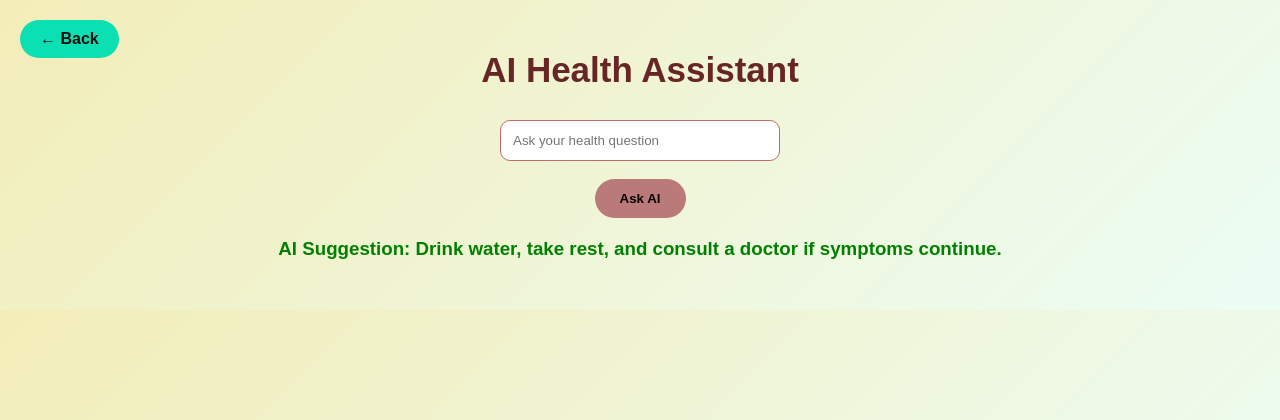
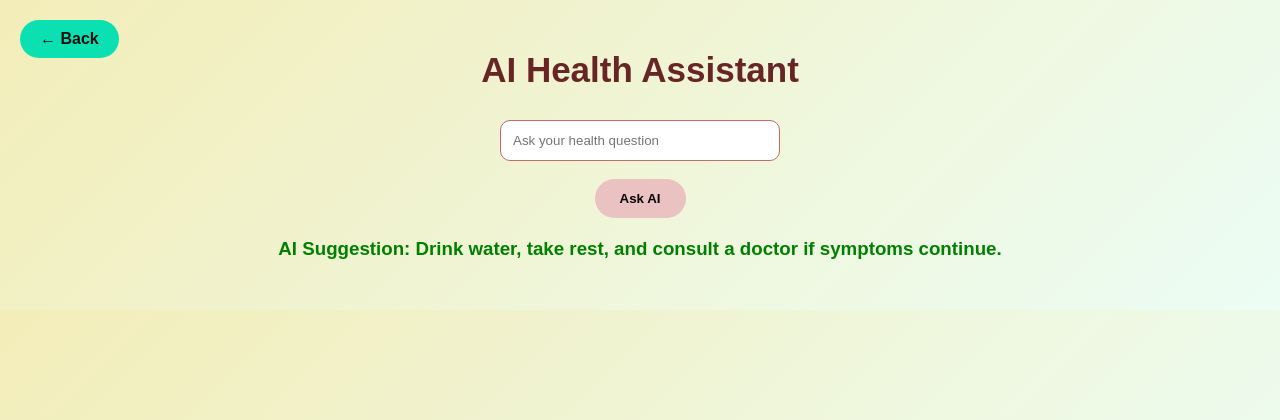
Before and after one commit to Tejaswini26308/MediCure-app, a Flask app: page /chatbot in a window 1280 px wide. Shown: the top 420 px of the page. Run offline with Flask 3, Linux system fonts and the light colour scheme.

Commit message:
updated css

```diff
--- a/static/style.css
+++ b/static/style.css
@@ -47,7 +47,7 @@ nav ul{
 
 /* buttons */
 button{
-    background:rgb(187, 122, 122);
+    background:rgb(234, 194, 194);
     color:#080303;
     padding:12px 25px;
     border:none;
```
